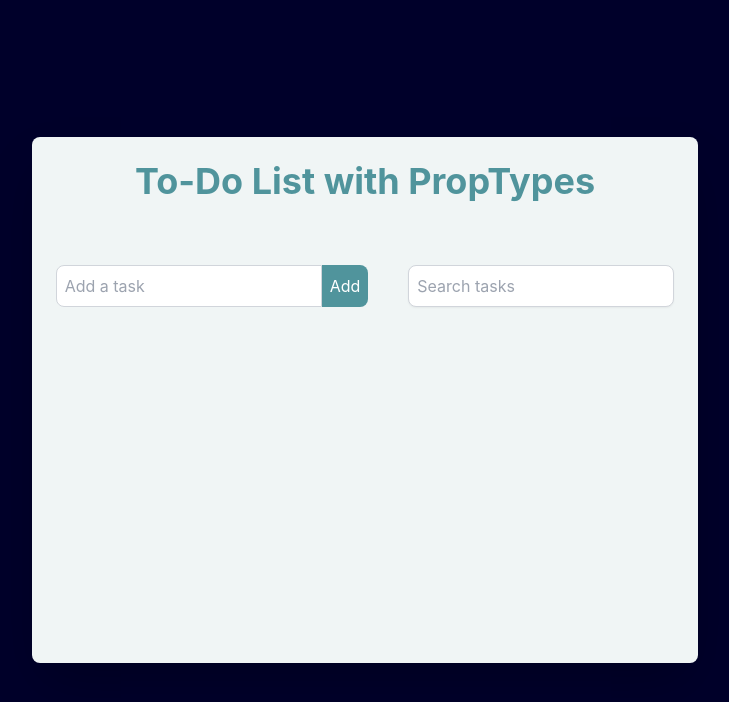
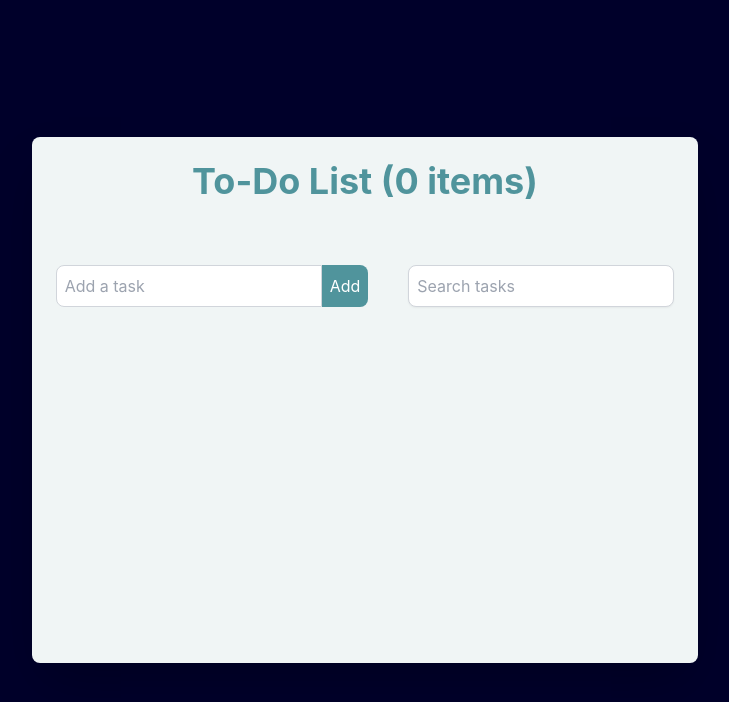
Before and after one commit to rodrigograc4/TDW_M2, a React (Create React App) app in the folder Exercicios/: page /todolist-proptypes in a window 1280 px wide. Shown: the top 702 px of the page, without its empty margins (275-1004 px from the left). Built offline with nearby package versions, Linux system fonts and the light colour scheme; the HTML template or start-up script is replaced by a standard one.

Commit message:
finished ex2

```diff
--- a/Exercicios/src/ex2/components/AddTask.jsx
+++ b/Exercicios/src/ex2/components/AddTask.jsx
@@ -1,8 +1,10 @@
-import React, { useState } from "react";
+import React, { useState, useContext } from "react";
+import { TaskContext } from "../pages/ToDoList";
 import PropTypes from "prop-types";
 
-function AddTask({ addTask }) {
+function AddTask() {
     const [task, setTask] = useState("");
+    const { addTask } = useContext(TaskContext);
 
     AddTask.propTypes = {
         addTask: PropTypes.func.isRequired,
--- a/Exercicios/src/ex2/components/SearchTask.jsx
+++ b/Exercicios/src/ex2/components/SearchTask.jsx
@@ -1,6 +1,15 @@
-import React from "react";
+import React, { useContext } from "react";
+import { TaskContext } from "../pages/ToDoList";
+import PropTypes from "prop-types";
 
-function SearchTask({ search, setSearch }) {
+function SearchTask() {
+    const { search, setSearch } = useContext(TaskContext);
+
+    SearchTask.propTypes = {
+        search: PropTypes.string,
+        setSearch: PropTypes.func.isRequired,
+    };
+
     return (
         <input
             type="text"
--- a/Exercicios/src/ex2/components/TaskList.jsx
+++ b/Exercicios/src/ex2/components/TaskList.jsx
@@ -1,6 +1,22 @@
-import React from "react";
+import React, { useContext } from "react";
+import { TaskContext } from "../pages/ToDoList";
+import PropTypes from "prop-types";
 
-function TaskList({ tasks, removeTask, toggleTaskCompletion }) {
+function TaskList() {
+    const { tasks, removeTask, toggleTaskCompletion } = useContext(TaskContext);
+
+    TaskList.propTypes = {
+        tasks: PropTypes.arrayOf(
+            PropTypes.shape({
+                id: PropTypes.number.isRequired,
+                text: PropTypes.string.isRequired,
+                completed: PropTypes.bool.isRequired,
+            })
+        ),
+        removeTask: PropTypes.func.isRequired,
+        toggleTaskCompletion: PropTypes.func.isRequired,
+    };
+
     return (
         <ul className="min-h-[300px]">
             {tasks.map((task) => (
--- a/Exercicios/src/ex2/pages/ToDoList.jsx
+++ b/Exercicios/src/ex2/pages/ToDoList.jsx
@@ -1,8 +1,11 @@
-import React, { useState, useEffect } from "react";
-import PropTypes from "prop-types";
+// App.js
+import React, { useState, useEffect, createContext } from "react";
 import AddTask from "../components/AddTask";
 import SearchTask from "../components/SearchTask";
 import TaskList from "../components/TaskList";
+import PropTypes from "prop-types";
+
+export const TaskContext = createContext();
 
 function ToDoList() {
     const [tasks, setTasks] = useState([]);
@@ -21,7 +24,7 @@ function ToDoList() {
     };
 
     useEffect(() => {
-        const savedTasks = JSON.parse(localStorage.getItem("tasks"));
+        const savedTasks = JSON.parse(localStorage.getItem("tasks-ex2"));
         if (savedTasks) {
             setTasks(savedTasks);
         }
@@ -29,7 +32,7 @@ function ToDoList() {
 
     useEffect(() => {
         if (tasks.length > 0) {
-            localStorage.setItem("tasks", JSON.stringify(tasks));
+            localStorage.setItem("tasks-ex2", JSON.stringify(tasks));
         }
     }, [tasks]);
 
@@ -37,7 +40,7 @@ function ToDoList() {
         const newTask = {
             id: Date.now(),
             text: task,
-            completed: false
+            completed: false,
         };
         setTasks((prevTasks) => [...prevTasks, newTask]);
     };
@@ -47,10 +50,11 @@ function ToDoList() {
     };
 
     const toggleTaskCompletion = (id) => {
-        const updatedTasks = tasks.map((task) =>
+        setTasks((prevTasks) =>
+            prevTasks.map((task) =>
                 task.id === id ? { ...task, completed: !task.completed } : task
+            )
         );
-        setTasks(updatedTasks);
     };
 
     const filteredTasks = tasks.filter((task) =>
@@ -58,22 +62,29 @@ function ToDoList() {
     );
 
     return (
+        <TaskContext.Provider
+            value={{
+                tasks: filteredTasks,
+                addTask,
+                removeTask,
+                toggleTaskCompletion,
+                search,
+                setSearch,
+            }}
+        >
             <div className="min-h-screen bg-dark-blue flex items-center justify-center">
                 <div className="max-w-2xl mx-auto p-6 bg-off-blue-white to-pink-300 shadow-2xl rounded-lg min-h-[300px] p-12">
                     <h1 className="text-4xl font-bold text-center text-clean-blue mb-16">
-                    To-Do List with PropTypes
+                        To-Do List ({filteredTasks.length} {filteredTasks.length === 1 ? "item" : "items"})
                     </h1>
                     <div className="flex space-x-10 mb-8">
-                    <AddTask addTask={addTask} />
-                    <SearchTask search={search} setSearch={setSearch} />
+                        <AddTask />
+                        <SearchTask />
                     </div>
-                <TaskList
-                    tasks={filteredTasks}
-                    removeTask={removeTask}
-                    toggleTaskCompletion={toggleTaskCompletion}
-                />
+                    <TaskList />
                 </div>
             </div>
+        </TaskContext.Provider>
     );
 }
 
```
Lines whose indentation alone changed are shown as unchanged.
